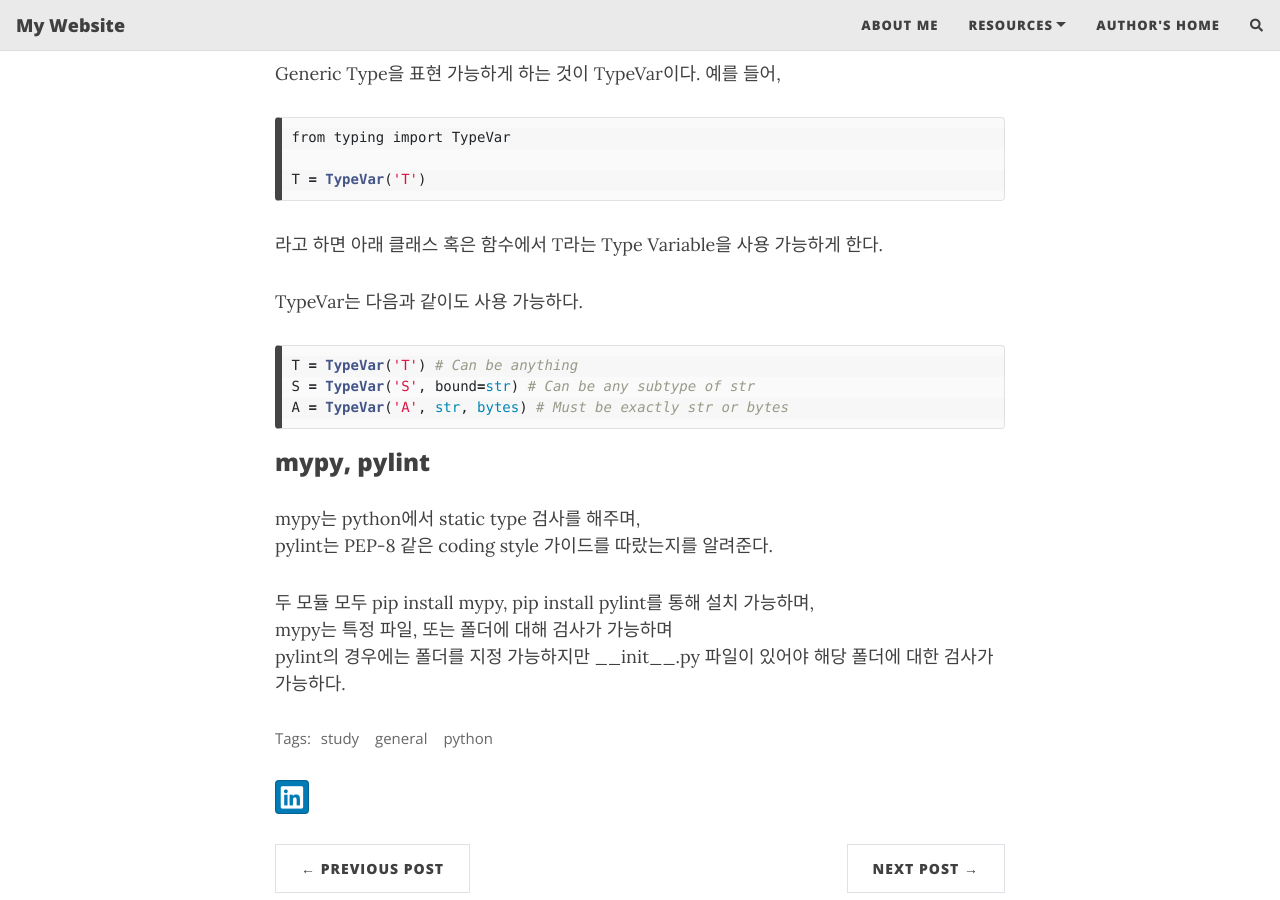
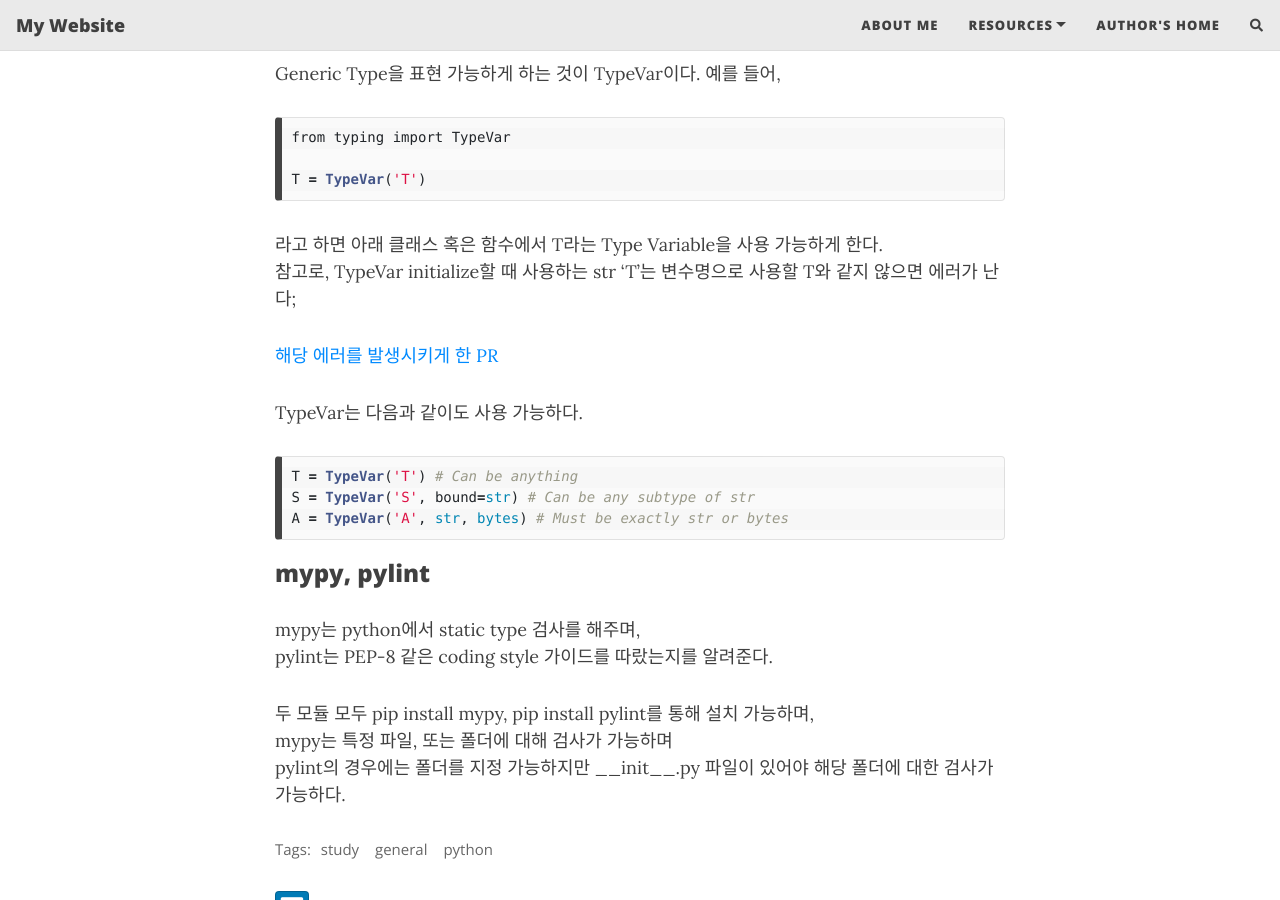
Before and after one commit to daegeunhaha/daegeunhaha.github.io, a Jekyll site: the page built from _posts/2023-01-25-python-tips.md, in a window 1280 px wide and 900 px high, scrolled down 999 px. Built offline with Jekyll 4.4.1, drawn with Linux system fonts in a browser that asks for light colours; nearby versions of some CDN libraries; comment, search, counter and statistics services are not loaded.

Commit message:
fix posts

````diff
--- a/_posts/2023-01-25-python-tips.md
+++ b/_posts/2023-01-25-python-tips.md
@@ -42,6 +42,9 @@ T = TypeVar('T')
 ```
 
 라고 하면 아래 클래스 혹은 함수에서 T라는 Type Variable을 사용 가능하게 한다.
+참고로, TypeVar initialize할 때 사용하는 str 'T'는 변수명으로 사용할 T와 같지 않으면 에러가 난다;
+
+[해당 에러를 발생시키게 한 PR](https://github.com/PyCQA/pylint/issues/5224)
 
 TypeVar는 다음과 같이도 사용 가능하다.
 
````
Also changed, not shown: _posts/2023-01-29-python-type-hints.md (+3 -0 lines).
